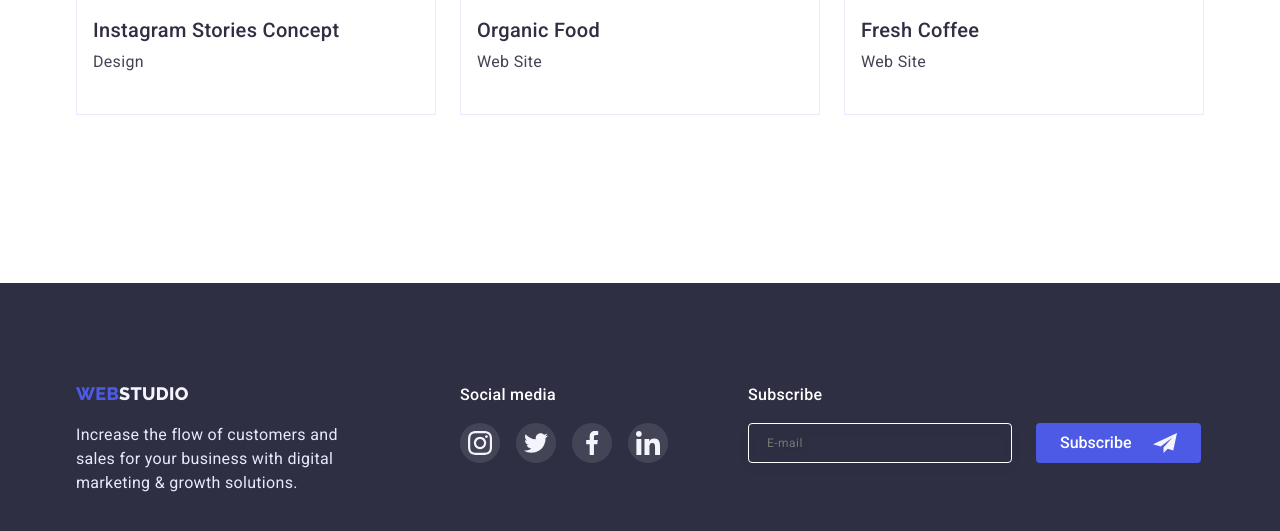
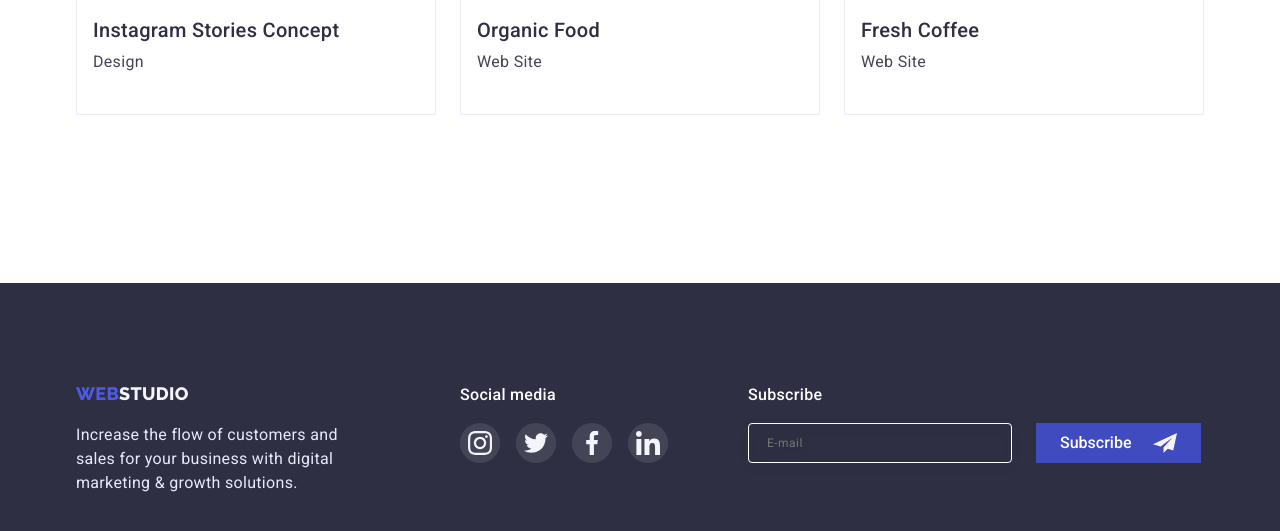
Before and after one commit to Tamira2804/WebStudio, a plain HTML site: page portofolio.html in a window 1280 px wide. Both pictures are taken after a click on the button "Subscribe". Shown: the part 1586-2117 px from the top of the page. Drawn offline with nearby package versions, Linux system fonts and the light colour scheme.

Commit message:
hover-na sbscr

```diff
--- a/css/styles.css
+++ b/css/styles.css
@@ -445,32 +445,41 @@ h6 {
 }
 
 .subscribe-send {
+  position: relative;
   width: 165px;
   height: 40px;
-  padding: 8px 24px;
-
-  display: flex;
-  text-align: center;
-  justify-content: space-between;
   background-color: var(--bg-color-accent);
   border-radius: 4px;
 }
 
 .subscribe-btn {
-  padding: 0;
+  width: 100%;
+  height: 100%;
+
+  padding: 0 24px;
   color: var(--title-color-inverted);
   font-weight: 500;
   font-size: 16px;
   line-height: 1.5;
-
+  text-align: left;
   background-color: transparent;
   border: none;
 }
 
 .icon-send {
+  position: absolute;
+  top: 8px;
+  right: 24px;
+
   width: 24px;
   height: 24px;
   fill: var(--logo-color-light);
+}
+
+.subscribe-btn:focus,
+.subscribe-btn:hover {
+  background-color: var(--bg-color-hover);
+  cursor: pointer;
 }
 
 /*PORTFOLIO*/
```
